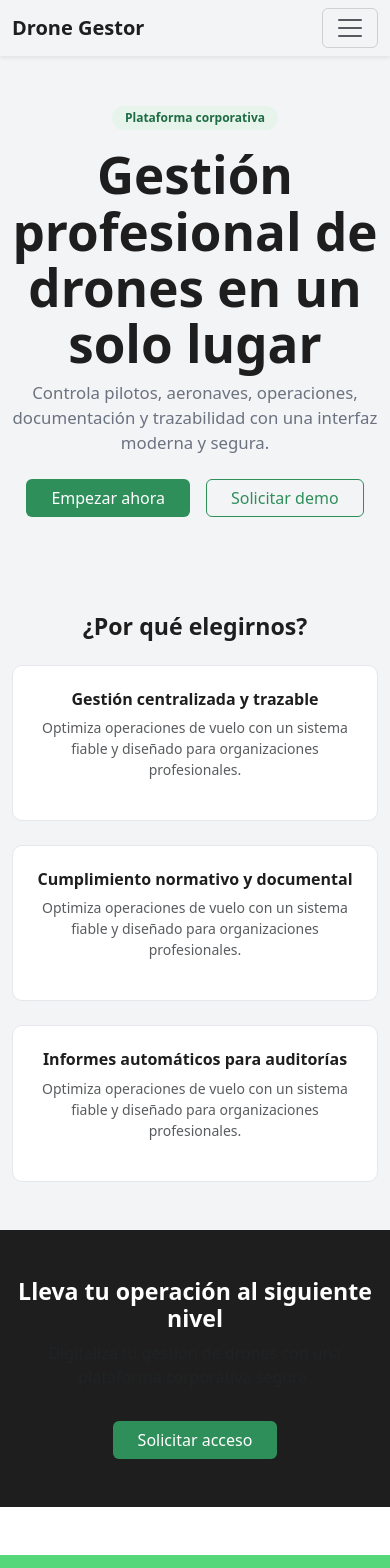
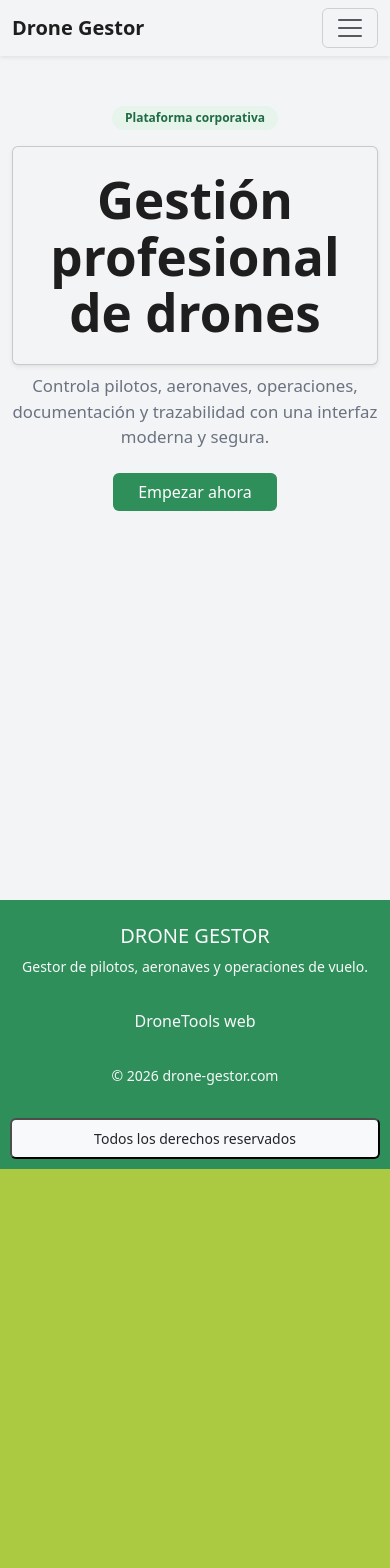
Before and after one commit to kfuentesb/DroneGestory, a React (Vite) app in the folder frontend/: page /home in a window 390 px wide. Shown: the top 1568 px of the page. After the commit the page ends 1169 px from the top, so only its background shows below. Built offline with nearby package versions, Linux system fonts and the light colour scheme.

Commit message:
Frontend home

```diff
--- a/frontend/src/App.css
+++ b/frontend/src/App.css
@@ -17,13 +17,17 @@ main{
 }
 
 .header{
-  background: #55d77a;
+  background: #2F8F5B;
   color: white;
   padding: 10px;
 }
 
 footer{
-  background: #55d77a;
+  background: #2F8F5B;
   color: white;
   padding: 10px;
 }
+
+.card {
+  background: #F3F4F6;
+}
--- a/frontend/src/App.tsx
+++ b/frontend/src/App.tsx
@@ -16,7 +16,6 @@ function App() {
           Warning
         </button> */}
       </main>
-
       <Footer />
     </div>
   )
--- a/frontend/src/components/Footer.tsx
+++ b/frontend/src/components/Footer.tsx
@@ -4,7 +4,7 @@ import { Link } from "react-router-dom";
 export default function Footer() {
     console.log("Footer renderizado");
     return (
-        <footer className="text-light mt-5 pt-4">
+        <footer className="text-light pt-4">
             <div className="container">
                 <div className="row text-center text-md-start">
 
@@ -39,7 +39,7 @@ export default function Footer() {
                 </div>
             </div>
 
-            <div className="bg-light text-center py-2 small text-dark" style={{borderRadius: "6px",border: "2px outset #4d4d4d"}}>
+            <div className="bg-light text-center py-2 small text-dark" style={{borderRadius: "6px", border: "2px outset #4d4d4d"}}>
                 Todos los derechos reservados
             </div>
         </footer>
--- a/frontend/src/components/Home.tsx
+++ b/frontend/src/components/Home.tsx
@@ -1,4 +1,5 @@
 import React from "react";
+import { NavLink } from "react-router-dom";
 
 const Home: React.FC = () => {
   return (
@@ -18,84 +19,24 @@ const Home: React.FC = () => {
             >
               Plataforma corporativa
             </span>
-            <h1 className="fw-bold" style={{ color: "#1E1E1E" }}>
-              Gestión profesional de drones en un solo lugar
+            <h1 className="fw-bold card p-4 shadow-sm" style={{ color: "#1E1E1E" }}>
+              Gestión profesional de drones
             </h1>
             <p style={{ color: "#6B7280", fontSize: "1.05rem" }}>
               Controla pilotos, aeronaves, operaciones, documentación y trazabilidad
               con una interfaz moderna y segura.
             </p>
             <div className="d-flex justify-content-center gap-3 mt-4">
+              <NavLink className="nav-link" to="/auth/login">
               <button
                 className="btn px-4"
                 style={{ backgroundColor: "#2F8F5B", color: "white" }}
               >
                 Empezar ahora
               </button>
-              <button
-                className="btn px-4"
-                style={{
-                  border: "1px solid #2F8F5B",
-                  color: "#2F8F5B",
-                  background: "transparent",
-                }}
-              >
-                Solicitar demo
-              </button>
+              </NavLink>
             </div>
           </div>
-        </div>
-      </section>
-
-      {/* BENEFICIOS */}
-      <section className="container py-5">
-        <h3 className="fw-bold text-center mb-4" style={{ color: "#1E1E1E" }}>
-          ¿Por qué elegirnos?
-        </h3>
-        <div className="row g-4">
-          {[
-            "Gestión centralizada y trazable",
-            "Cumplimiento normativo y documental",
-            "Informes automáticos para auditorías",
-          ].map((text, i) => (
-            <div className="col-md-4" key={i}>
-              <div
-                className="p-4 h-100"
-                style={{
-                  background: "#FFFFFF",
-                  borderRadius: "10px",
-                  border: "1px solid #E5E7EB",
-                }}
-              >
-                <h6 className="fw-semibold" style={{ color: "#1E1E1E" }}>
-                  {text}
-                </h6>
-                <p className="small text-muted">
-                  Optimiza operaciones de vuelo con un sistema fiable y diseñado
-                  para organizaciones profesionales.
-                </p>
-              </div>
-            </div>
-          ))}
-        </div>
-      </section>
-
-      {/* CTA FINAL */}
-      <section
-        className="py-5"
-        style={{ backgroundColor: "#1E1E1E", color: "white" }}
-      >
-        <div className="container text-center">
-          <h3 className="fw-bold">Lleva tu operación al siguiente nivel</h3>
-          <p className="text-muted">
-            Digitaliza tu gestión de drones con una plataforma corporativa segura.
-          </p>
-          <button
-            className="btn mt-3 px-4"
-            style={{ backgroundColor: "#2F8F5B", color: "white" }}
-          >
-            Solicitar acceso
-          </button>
         </div>
       </section>
     </main>
--- a/frontend/src/components/LogIn.tsx
+++ b/frontend/src/components/LogIn.tsx
@@ -1,4 +1,4 @@
-import React, { useState } from 'react';
+import React, { useState } from "react";
 
 function LogIn() {
   // Tenemos que crear las llamadas al endpoint desde aquí
@@ -27,7 +27,7 @@ function LogIn() {
       const data = await res.json();
       console.log("Login OK:", data);
 
-            // aquí se puede guardar token o userId
+      // aquí puedes guardar token o userId
       // localStorage.setItem("userId", data.userId);
     } catch (err: any) {
       setError(err.message);
@@ -39,40 +39,43 @@ function LogIn() {
   return (
     <div
       className="d-flex align-items-center justify-content-center"
-            style={{ minHeight: "100vh" }}
+      style={{ minHeight: "100vh", backgroundColor: "#F3F4F6" }}
     >
       <div style={{ width: "100%", maxWidth: "400px" }}>
-
-                <h4 className="text-center mb-3 fw-normal">
+        <h4 className="text-center mb-3 fw-normal" style={{ color: "#1E1E1E" }}>
           Iniciar sesión en Drone Gestor
         </h4>
 
         <div
-                    className="card p-4"
+          className="card p-4 shadow-sm"
           style={{
-                        borderRadius: "6px",
-                        border: "2px outset #4d4d4d",
-                        backgroundColor: "#55d77a",
-                        color: "white"
+            borderRadius: "8px",
+            border: "1px solid #E5E7EB",
+            backgroundColor: "#FFFFFF",
           }}
-                >   {/* añadido handleSubmit*/}
+        >
+          {/* añadido handleSubmit*/}
           <form onSubmit={handleSubmit}>
             <div className="mb-3">
-                            <label className="form-label">Usuario o correo electrónico</label>
+              <label className="form-label" style={{ color: "#1E1E1E" }}>
+                Usuario o correo electrónico
+              </label>
               <input
                 type="text"
                 className="form-control"
                 // Añadidos value y onchange
                 value={username}
                 onChange={(e) => setUsername(e.target.value)}
-                                style={{ backgroundColor: "#f6f8fa" }}
+                style={{ backgroundColor: "#F3F4F6", borderColor: "#D1D5DB" }}
               />
             </div>
 
             <div className="mb-3">
               <div className="d-flex justify-content-between">
-                                <label className="form-label">Contraseña</label>
-                                <a href="#" style={{ fontSize: "0.8rem", color: "#645ac3" }}>
+                <label className="form-label" style={{ color: "#1E1E1E" }}>
+                  Contraseña
+                </label>
+                <a href="#" style={{ fontSize: "0.8rem", color: "#2F8F5B" }}>
                   ¿Olvidaste la contraseña?
                 </a>
               </div>
@@ -81,7 +84,7 @@ function LogIn() {
                 className="form-control"
                 value={password}
                 onChange={(e) => setPassword(e.target.value)}
-                                style={{ backgroundColor: "#f6f8fa" }}
+                style={{ backgroundColor: "#F3F4F6", borderColor: "#D1D5DB" }}
               />
             </div>
             {/* Añadido error */}
@@ -92,13 +95,13 @@ function LogIn() {
               // Añadido disabled loading
               disabled={loading}
               style={{
-                                backgroundColor: "#645ac3",
+                backgroundColor: "#2F8F5B",
                 color: "white",
                 fontWeight: "500",
               }}
             >
-                            { // Añadido
-                            loading ? "Cargando..." : "Iniciar Sesión"}
+              {/* Añadido */}
+              {loading ? "Cargando..." : "Iniciar Sesión"}
             </button>
           </form>
         </div>
--- a/frontend/src/components/Navbar.tsx
+++ b/frontend/src/components/Navbar.tsx
@@ -42,6 +42,7 @@ function Navbar() {
                 </NavLink>
               </li>
             </ul>
+            <NavLink className="nav-link" to="/auth/login">
               <button
                 className="btn px-4"
                 style={{
@@ -51,10 +52,11 @@ function Navbar() {
                 }}
                 type="button"
               >
-              <NavLink className="nav-link" to="/auth/login">
+
                 Login
+
+              </button>
             </NavLink>
-            </button>
           </div>
         </div>
       </nav>
```
Lines whose indentation alone changed are shown as unchanged.
